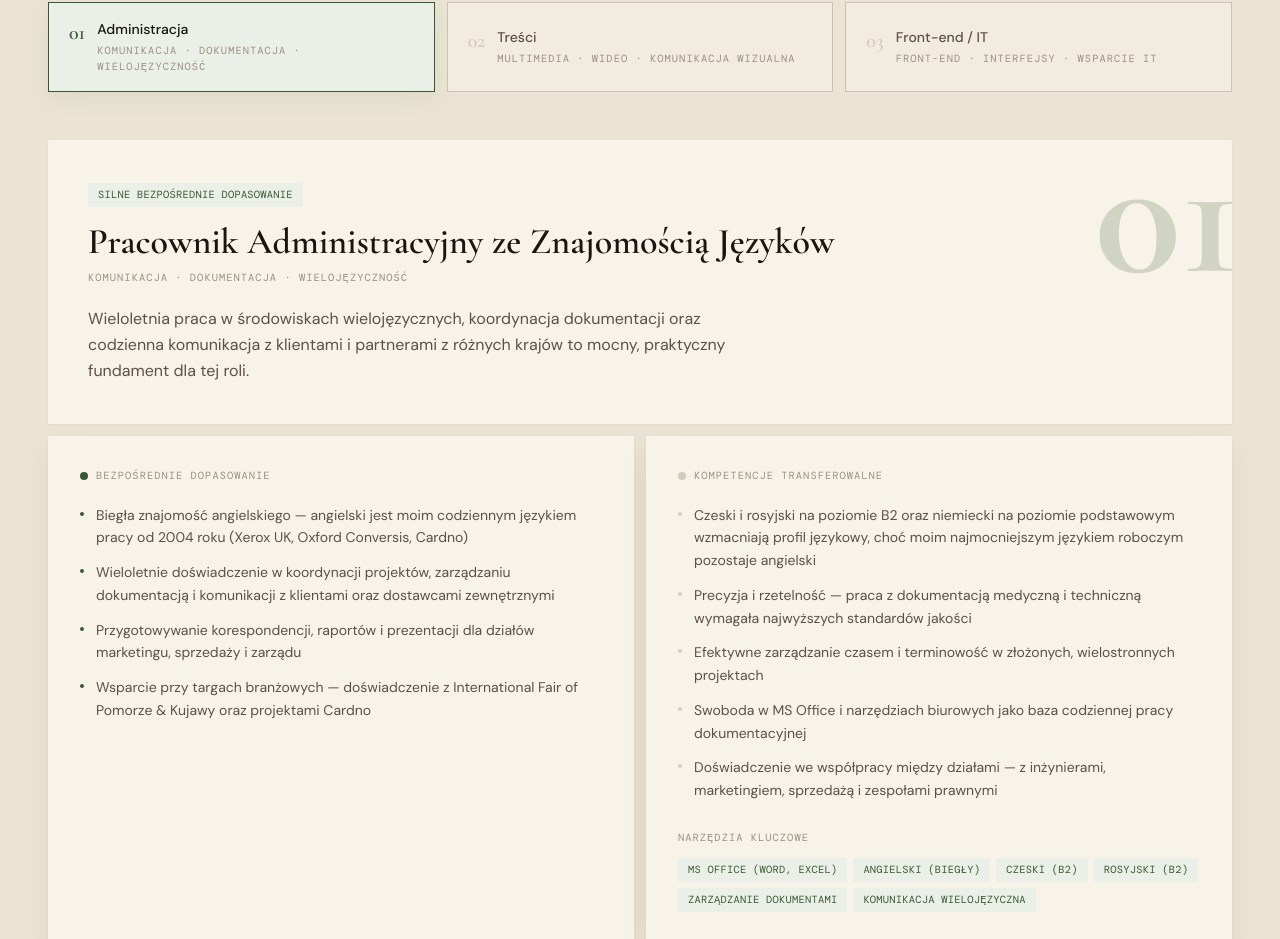
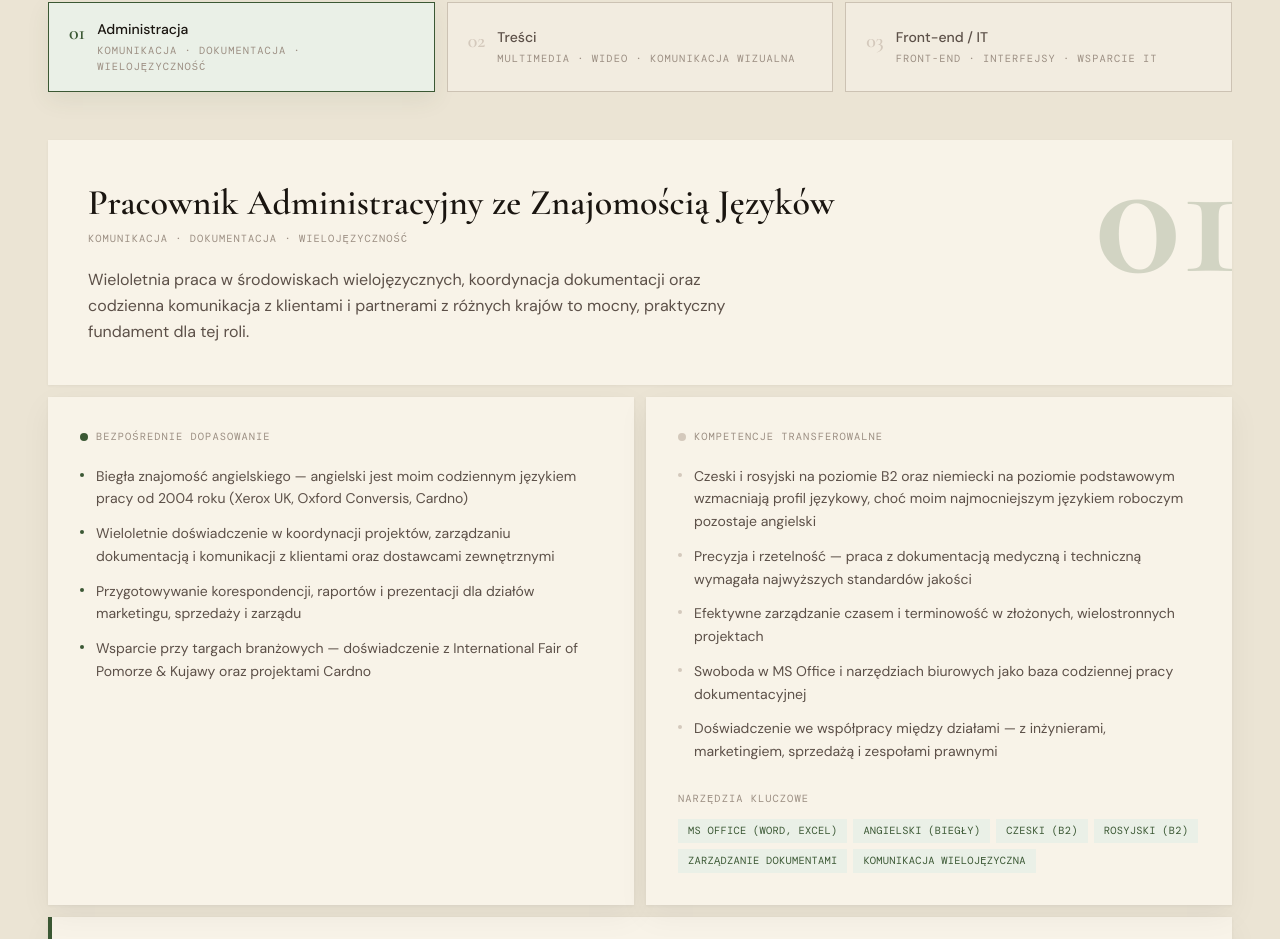
Before and after one commit to maryooshek/mariusz-grabowski, a React (Vite) app: page / in a window 1280 px wide. Shown: the part 1169-2108 px from the top of the page. Built offline with nearby package versions, Linux system fonts and the light colour scheme.

Commit message:
poprawki10

```diff
--- a/src/components/RoleMatch.tsx
+++ b/src/components/RoleMatch.tsx
@@ -5,16 +5,14 @@ import { SectionHeader, revealUp, stagger } from './SectionWrapper'
 
 type AccentColor = 'green' | 'amber'
 
-const accentMap: Record<AccentColor, { num: string; tag: string; dot: string; valueBorder: string }> = {
+const accentMap: Record<AccentColor, { num: string; dot: string; valueBorder: string }> = {
   green: {
     num: 'text-field/20',
-    tag: 'tag-field',
     dot: 'bg-field',
     valueBorder: 'border-l-field',
   },
   amber: {
     num: 'text-gold/20',
-    tag: 'tag-gold',
     dot: 'bg-gold',
     valueBorder: 'border-l-gold',
   },
@@ -117,7 +115,6 @@ export default function RoleMatch() {
               <div className="relative">
                 <div className="flex flex-wrap items-start justify-between gap-4 mb-5">
                   <div>
-                    <span className={`inline-block mb-3 ${accent.tag}`}>{role.badge}</span>
                     <h3
                       className="font-cormorant font-semibold text-ink leading-tight"
                       style={{ fontSize: 'clamp(22px, 3vw, 36px)' }}
@@ -177,7 +174,7 @@ export default function RoleMatch() {
                   <p className="font-mono text-2xs uppercase tracking-widest text-ink-light mb-3">Narzędzia kluczowe</p>
                   <div className="flex flex-wrap gap-1.5">
                     {role.tools.map(t => (
-                      <span key={t} className={accent.tag}>{t}</span>
+                      <span key={t} className={role.accentColor === 'green' ? 'tag-field' : 'tag-gold'}>{t}</span>
                     ))}
                   </div>
                 </div>
```
